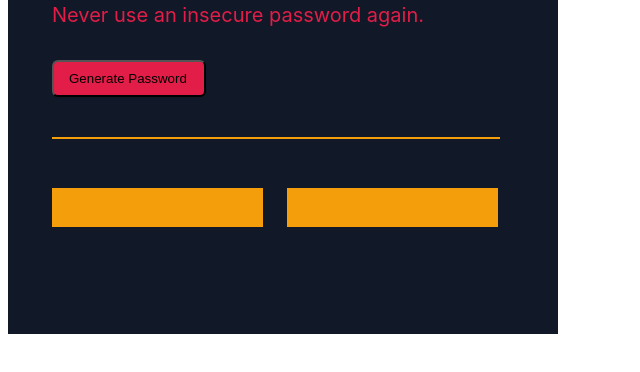
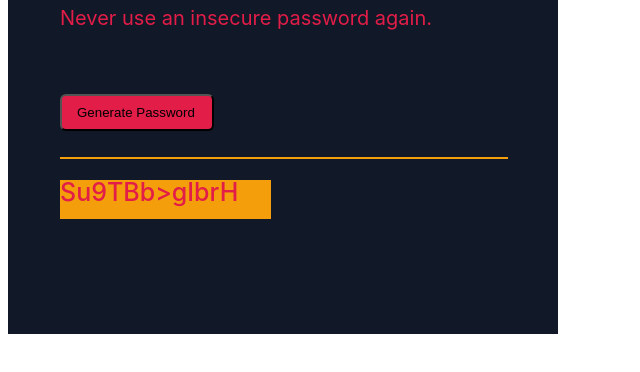
Before and after one commit to Ken-Smit/Random-Password-Generator, a plain HTML site: page index.html in a window 1280 px wide. Both pictures are taken after a click on the button "Generate Password". Shown: the part 224-596 px from the top of the page, without its empty margins (0-640 px from the left). Drawn offline with Linux system fonts and the light colour scheme.

Commit message:
Random-Password-Generator

```diff
--- a/index.css
+++ b/index.css
@@ -1,4 +1,4 @@
-.UnpopulatedState {
+.page {
  width: 550px;
  height: 550px;
  position: relative;
@@ -34,7 +34,7 @@ color: #F59E0B;
 .supportingtext{
     width: 372px;
     left: 52px;
-    top: 205px;
+    top: 220px;
     position: absolute;
     color: #E11D48;
     font-size: 20px;
@@ -44,13 +44,14 @@ color: #F59E0B;
     word-wrap: break-word
 }
 
+
 button{
  padding-top: 9px;
  padding-bottom: 9px;
  padding-left: 15px;
  padding-right: 17px;
  left: 52px;
- top: 284px;
+ top: 310px;
  position: absolute;
  background: #E11D48;
  box-shadow: 0px 1px 2px rgba(0, 0, 0, 0.05);
@@ -63,15 +64,15 @@ button{
 }
 
 .text{
-color: white;
-font-size: 16px;
+color: #E11D48;
+font-size: 25px;
 font-family: Inter;
 font-weight: 500;
 line-height: 24px;
 word-wrap: break-word
 }
 
-.line17{
+.horizontal-line{
     width: 446px;
     height: 0px;
     left: 52px;
@@ -80,7 +81,7 @@ word-wrap: break-word
     border: 0.50px #F59E0B solid
 }
 
-.rectangle99{
+.password{
     width: 211px;
     height: 39px;
     left: 52px;
@@ -89,13 +90,3 @@ word-wrap: break-word
     background: #F59E0B;
     border-radius: 6px"
 }
-
-.Rectangle100{
-    width: 211px;
-    height: 39px;
-    left: 287px;
-    top: 396px;
-    position: absolute;
-    background: #F59E0B;
-    border-radius: 6px"
-}
--- a/index.html
+++ b/index.html
@@ -3,21 +3,21 @@
     <link rel="stylesheet" href="index.css">
   </head>
   <body>
-   <div class="UnpopulatedState">
-
-    <h1 class ="Heading">
+  <div class="page">
+  <h1 class ="Heading">
    <span class ="Gen">Generate a<br/>
    </span>
    <span class="Random">random password</span>
+   </h1>
+   <h2>
+    <div>
+   <text class="SupportingText">Never use an insecure password again.</text>
    </div>
-   </h1>
-   <p class="SupportingText">Never use an insecure password again.
-   </p>
-   <button onclick="generateRandomPassword()">Generate Password</button>
-   <div class="Line17">
+   <button id="generate">Generate Password</button>
+   <hr class="horizontal-line"></hr>
+   <text class="password" id ="password"></text>
+   </h2>
    </div>
-   <p class="Rectangle99" id ="password-one"></p>
-   <p class="Rectangle100" id ="password-two"></p>
    <script src="index.js"></script>
  </body>
 </html>
--- a/index.js
+++ b/index.js
@@ -1,29 +1,20 @@
-const characters =["A","B","C","D","E","F","G","H","I","J","K","L","M","N","O","P","Q","R","S","T",
-"U","V","W","X","Y","Z","a","b","c","d","e","f","g","h","i","j","k","l","m","n","o","p","q","r","s",
-"t","u","v","w","x","y","z", "0", "1", "2", "3", "4", "5", "6", "7", "8", "9","~","`","!","@","#",
-"$","%","^","&","*","(",")","_","-","+","=","{","[","}","]",",","|",":",";","<",">",".","?",
-"/"];
+const generatePassword = document.getElementById("generate");
+const passwordField = document.getElementById("password");
 
-let passwordLength = 12
-let passwordOne = document.getElementById("password-one")
-let passwordTwo = document.getElementById("password-two")
-let generatedPasswordOne = generateRandomPassword()
-let generatedPasswordTwo = generateRandomPassword()
+const generateRandomPassword = () => {
+  const charset = "abcdefghijklmnopqrstuvwxyzABCDEFGHIJKLMNOPQRSTUVWXYZ0123456789!@#$%^&*()-_=+[]{}|;:,.<>?";
+  const passwordLength = 12;
+  let newPassword = '';
 
+  for (let i = 0; i < passwordLength; i++) {
+    const randomIndex = Math.floor(Math.random() * charset.length);
+    newPassword += charset.charAt(randomIndex);
+  }
 
-function getRandomCharacter() {
-    let randomChar = Math.floor(Math.random() * characters.length)
-    return characters[randomChar]
-}
+  return newPassword;
+};
 
-function generateRandomPassword() {
-    let randomPassword = ""
-    for (let i = 0; i < passwordLength; i++) {
-        randomPassword += getRandomCharacter()
-    }
-    return randomPassword
-
- passwordOne.textContent = generateRandomPassword()
- passwordTwo.textContent = generateRandomPassword()
-
-}
+generatePassword.addEventListener('click', () => {
+  const newPassword = generateRandomPassword();
+  passwordField.innerHTML =`<span class="text">${newPassword}</span>`;
+ });
```
